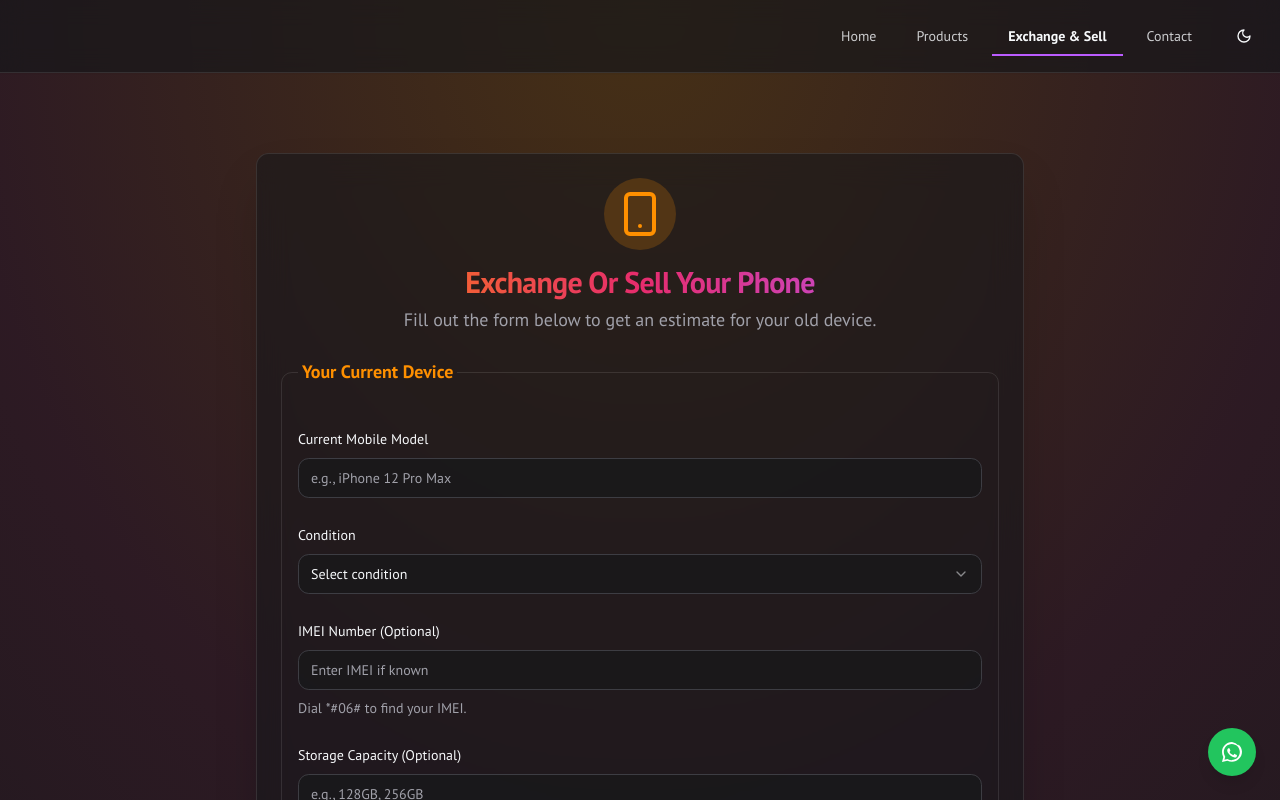
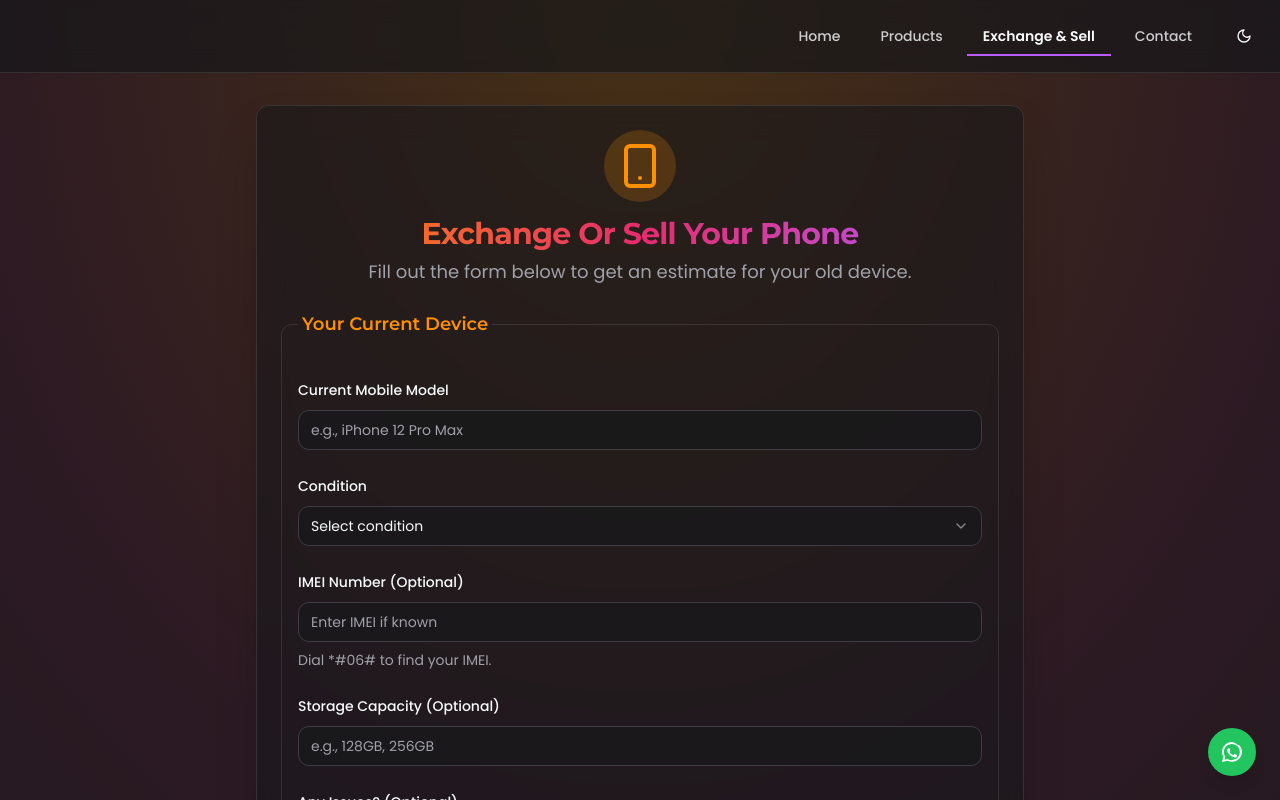
Before and after one commit to Hasan-Creations/MobiSwap, a Next.js app: page /exchange in a window 1280 px wide. Shown: the top 800 px of the page. Built offline with nearby package versions, Linux system fonts and the light colour scheme.

Commit message:
Update Font

```diff
--- a/src/app/layout.tsx
+++ b/src/app/layout.tsx
@@ -19,18 +19,20 @@ export default function RootLayout({
   return (
     <html lang="en" suppressHydrationWarning={true} className="!scroll-smooth">
       <head>
+        <link rel="shortcut icon" href="/favicon.ico" type="image/x-icon" />
         <link rel="preconnect" href="https://fonts.googleapis.com" />
-        <link rel="shortcut icon" href="/favicon.ico" type="image/x-icon" />
         <link rel="preconnect" href="https://fonts.gstatic.com" crossOrigin="anonymous" />
-        <link href="https://fonts.googleapis.com/css2?family=PT+Sans:wght@400;700&display=swap" rel="stylesheet" />
+        <link href="https://fonts.googleapis.com/css2?family=Lato:ital,wght@0,100;0,300;0,400;0,700;0,900;1,100;1,300;1,400;1,700;1,900&family=Montserrat:ital,wght@0,100..900;1,100..900&family=Poppins:ital,wght@0,100;0,200;0,300;0,400;0,500;0,600;0,700;0,800;0,900;1,100;1,200;1,300;1,400;1,500;1,600;1,700;1,800;1,900&family=Raleway:ital,wght@0,100..900;1,100..900&family=Roboto+Slab:wght@100..900&family=Sora:wght@100..800&display=swap"
+          rel="stylesheet"
+        />
       </head>
       <body className="font-body antialiased flex flex-col min-h-screen bg-background text-foreground">
         <ThemeProvider
-            attribute="class"
-            defaultTheme="dark"
-            enableSystem
-            disableTransitionOnChange
-          >
+          attribute="class"
+          defaultTheme="dark"
+          enableSystem
+          disableTransitionOnChange
+        >
           <div className="fixed top-0 left-0 w-full h-full -z-10">
             <div className="absolute top-0 left-0 w-full h-full bg-background" />
             <div className="absolute top-0 left-1/2 -translate-x-1/2 w-[150%] h-[150%] bg-[radial-gradient(ellipse_at_top,_var(--tw-gradient-stops))] from-[#ff9100]/20 via-[#e62c6d]/10 to-background/0" />
--- a/src/components/ExchangeFormContents.tsx
+++ b/src/components/ExchangeFormContents.tsx
@@ -43,7 +43,7 @@ const exchangeFormSchema = z.object({
     .refine((file) => file instanceof File, {
       message: "An image of your phone is required.",
     }),
-  name: z.string().min(3, "Name must be at least 2 characters.").max(50, "Name must be at most 50 characters."),
+  name: z.string().min(3, "Name must be at least 3 characters.").max(50, "Name must be at most 50 characters."),
   phone: z.string().regex(/^\+?[1-9]\d{1,14}$/, "Please enter a valid phone number."),
   email: z.string().email("Please enter a valid email address."),
 });
@@ -106,7 +106,7 @@ export function ExchangeFormContents() {
   };
 
   return (
-    <div className="container mx-auto px-4 py-12">
+    <div className="container mx-auto px-4 py-0">
       <MotionCard
         className="max-w-3xl mx-auto bg-background/60 backdrop-blur-lg border border-white/10 shadow-2xl"
         initial={{ opacity: 0, y: 50 }}
--- a/tailwind.config.ts
+++ b/tailwind.config.ts
@@ -17,9 +17,15 @@ export default {
     },
     extend: {
       fontFamily: {
-        body: ['PT Sans', 'sans-serif'],
-        headline: ['PT Sans', 'sans-serif'],
-        code: ['monospace'],
+        lato: ['Lato', 'sans-serif'],
+        montserrat: ['Montserrat', 'sans-serif'],
+        poppins: ['Poppins', 'sans-serif'],
+        raleway: ['Raleway', 'sans-serif'],
+        robotoSlab: ['"Roboto Slab"', 'serif'],
+        sora: ['Sora', 'sans-serif'],
+        body: ['Poppins', 'sans-serif'],       // Example default body
+        headline: ['Montserrat', 'sans-serif'],// Example default headline
+        code: ['monospace'],                   // Leave as is
       },
       colors: {
         border: "hsl(var(--border))",
```
Also changed, not shown: public/bg.webp (deleted).
